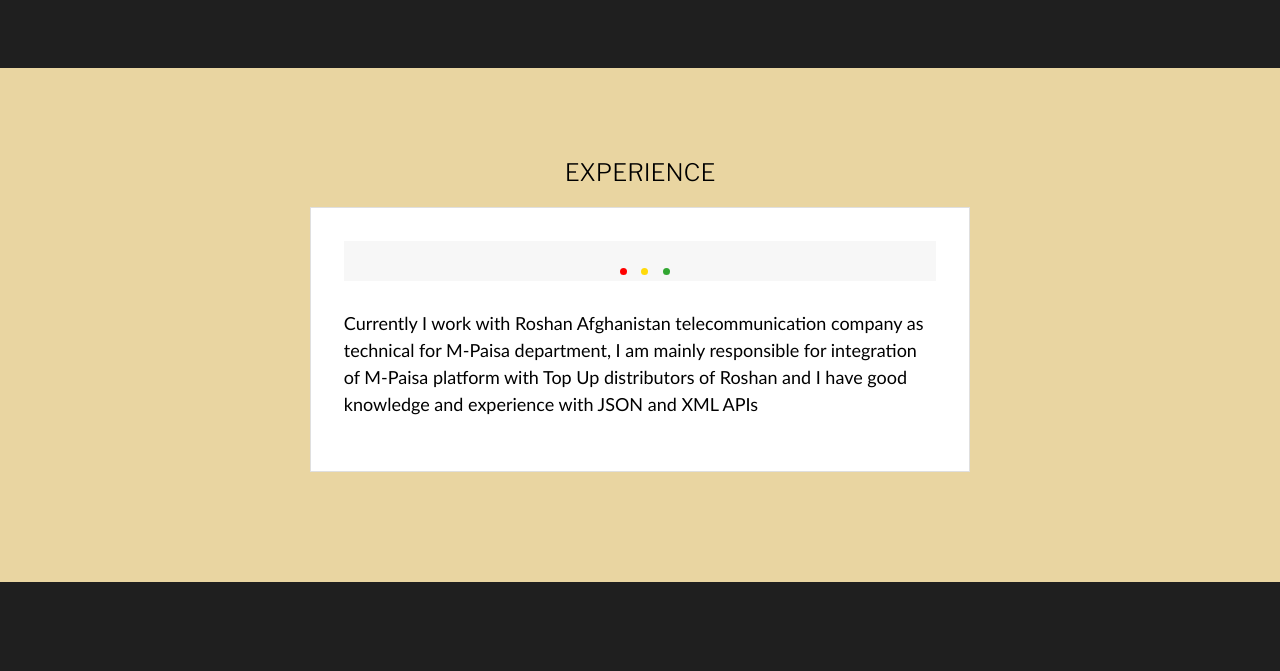
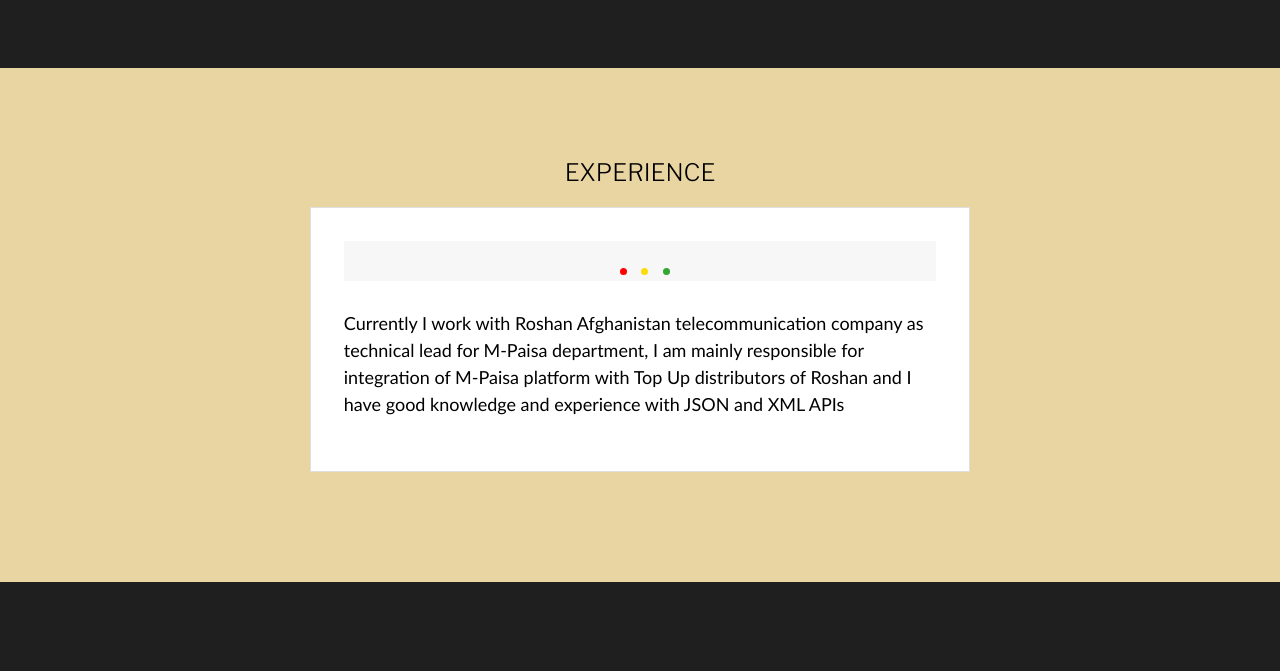
Before and after one commit to Nazeer2020/portfolio, a plain HTML site: page index.html in a window 1280 px wide. Shown: the part 1708-2379 px from the top of the page. Drawn offline with nearby package versions, Linux system fonts and the light colour scheme.

Commit message:
sixth commit

```diff
--- a/index.html
+++ b/index.html
@@ -134,7 +134,7 @@
                             <span class="span_yellow"></span>
                             <span class="span_green"></span>
                         </div>
-                        <p>Currently I work with Roshan Afghanistan telecommunication company as technical for M-Paisa
+                        <p>Currently I work with Roshan Afghanistan telecommunication company as technical lead for M-Paisa
                             department, I am mainly responsible for integration of M-Paisa platform with Top Up
                             distributors of Roshan and I have good knowledge and experience with JSON and XML APIs</p>
                     </div>
```
